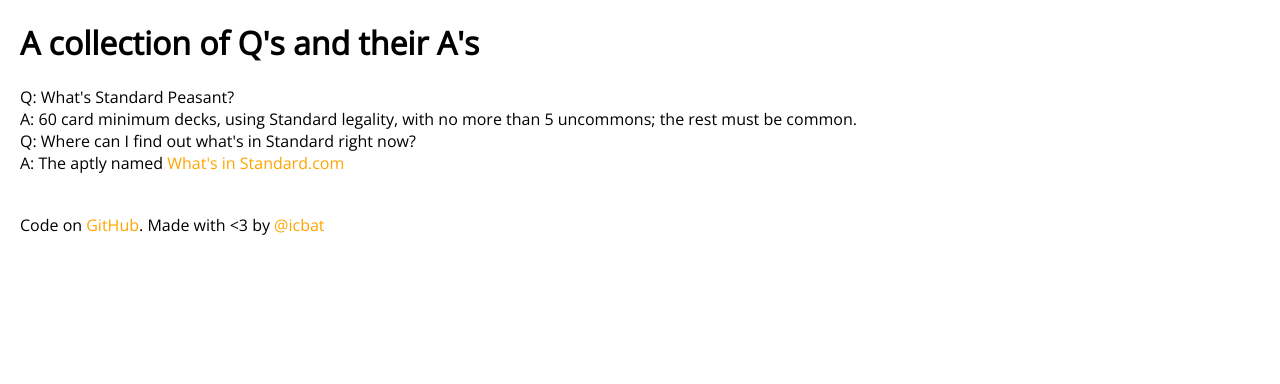
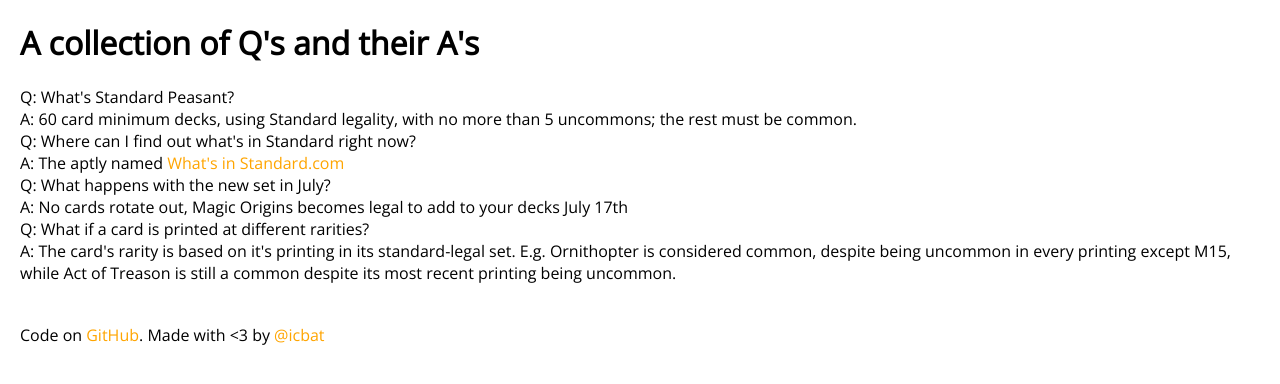
Before and after one commit to icbat/magic-league-wobsite, a Flask app: page /faq in a window 1280 px wide. Shown: the part 108-492 px from the top of the page. Run offline with Flask 2, Linux system fonts and the light colour scheme.

Commit message:
adding more q's and more a's

```diff
--- a/src/templates/faq.html
+++ b/src/templates/faq.html
@@ -11,4 +11,14 @@
     <div>Q: Where can I find out what's in Standard right now?</div>
     <div>A: The aptly named <a href="http://whatsinstandard.com/">What's in Standard.com</a></div>
 </div>
+
+<div class="q-and-a">
+    <div>Q: What happens with the new set in July?</div>
+    <div>A: No cards rotate out, Magic Origins becomes legal to add to your decks July 17th</div>
+</div>
+
+<div class="q-and-a">
+    <div>Q: What if a card is printed at different rarities?</div>
+    <div>A: The card's rarity is based on it's printing in its standard-legal set. E.g. Ornithopter is considered common, despite being uncommon in every printing except M15, while Act of Treason is still a common despite its most recent printing being uncommon.</div>
+</div>
 {% endblock %}
```
